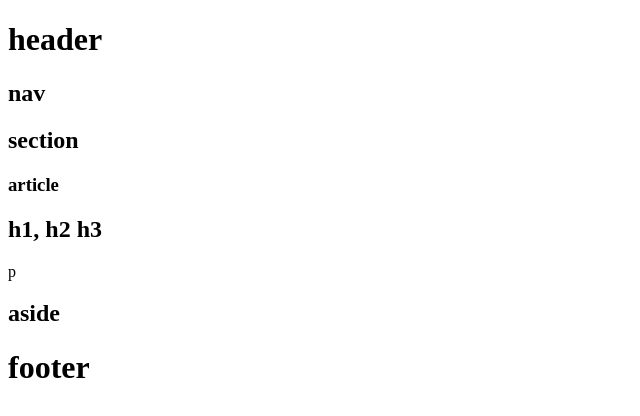
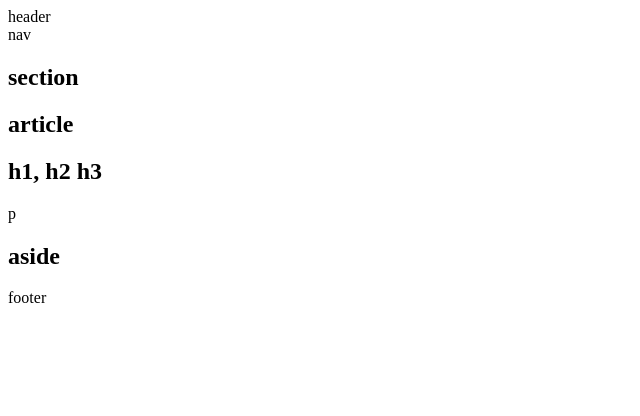
Before and after one commit to duongsters/hw_wireframe, a plain HTML site: page index.html in a window 1280 px wide. Shown: the whole page, without its empty margins (0-640 px from the left). Drawn offline with Linux system fonts and the light colour scheme; files that its build step writes are made by us from their sources.

Commit message:
added .ccs initial framework

```diff
--- a/index.html
+++ b/index.html
@@ -12,26 +12,26 @@
 
 <body>
     <header>
-        <h1>header</h1>
-
+        header
     </header>
 
     <nav>
-        <h1>nav</h1>
-
+        nav
     </nav>
 
+    <div class="division">
     <section>
         <h1>section</h1>
+
         <article>
-            <h1>article</h1>
-               <h2>h1, h2 h3</h2>
-               <p>p</p>
+            <h2>article</h2>
+
+            <h2>h1, h2 h3</h2>
+            <p>p</p>
 
         </article>
     </section>
-
-
+    </div>
 
 
     <aside>
@@ -39,8 +39,9 @@
 
     </aside>
 
+
     <footer>
-        <h1>footer</h1>
+        footer
 
     </footer>
 
--- a/style.css
+++ b/style.css
@@ -0,0 +1,36 @@
+body{
+
+}
+
+header{
+
+}
+
+nav{
+
+}
+
+
+section{
+
+}
+
+
+h1{
+
+}
+
+
+p{
+
+}
+
+
+aside{
+
+}
+
+
+footer{
+
+}
```
